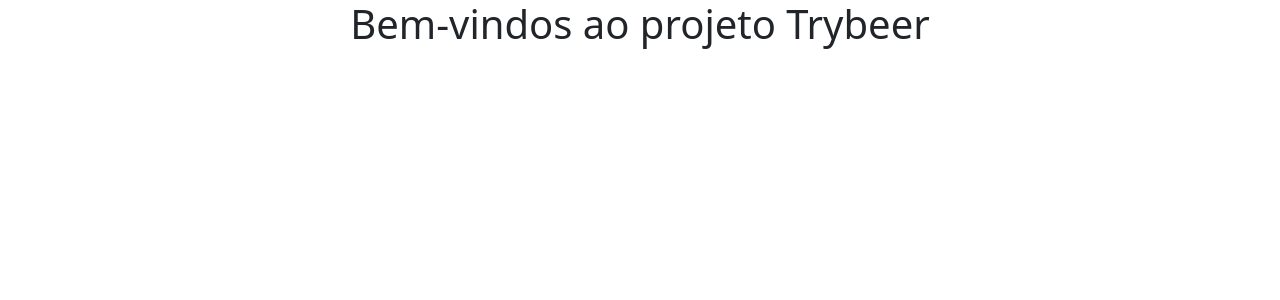
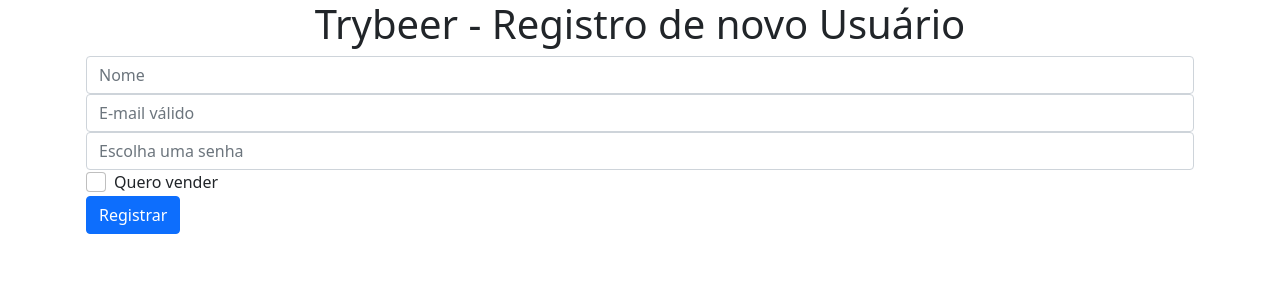
Before and after one commit to tryber/sd-03-trybeer-5, a React (Create React App) app in the folder front-end/: page /register in a window 1280 px wide. Shown: the top 300 px of the page. Built offline with nearby package versions, Linux system fonts and the light colour scheme.

Commit message:
first commit, waiting for register endpoint

```diff
--- a/front-end/src/App.js
+++ b/front-end/src/App.js
@@ -1,20 +1,21 @@
-
 import React from 'react';
-import {
-  BrowserRouter as Router,
-  Switch,
-  Route,
-} from "react-router-dom";
+import { BrowserRouter as Router, Switch, Route } from 'react-router-dom';
 import HomePage from './pages/HomePage';
+import SignupPage from './pages/SignupPage';
 
 function App() {
- return(
-   <Router>
-     <Switch>
-        <Route path="/"> <HomePage/> </Route>
-     </Switch>
-   </Router>
- );
+  return (
+    <Router>
+      <Switch>
+        <Route path="/register">
+          <SignupPage />
+        </Route>
+        <Route path="/">
+          <HomePage />
+        </Route>
+      </Switch>
+    </Router>
+  );
 }
 
 export default App;
--- a/front-end/src/pages/HomePage.js
+++ b/front-end/src/pages/HomePage.js
@@ -1,10 +1,9 @@
-
 import React from 'react';
 
 function HomePage() {
   return (
     <div className="HomePage">
-        <h1 className="text-center">Bem-vindos ao projeto Trybeer</h1>
+      <h1 className="text-center">Bem-vindos ao projeto Trybeer</h1>
     </div>
   );
 }
--- /dev/null
+++ b/front-end/src/pages/SignupPage.js
@@ -0,0 +1,113 @@
+import React, { useState } from 'react';
+
+function SignupPage() {
+  const [name, setName] = useState('');
+  const [email, setEmail] = useState('');
+  const [password, setPassword] = useState('');
+  const [seller, setSeller] = useState(false);
+
+  function validateName(currentName) {
+    // Fonte do regex : https://stackoverflow.com/questions/12778083/regex-with-space-and-letters-only
+    const regex = new RegExp(/^[a-zA-Z\s]+$/);
+    const maxLength = 12;
+    if (!regex.test(currentName) || currentName.length < maxLength) {
+      return false;
+    }
+    return true;
+  }
+
+  function validateEmail(currentEmail) {
+    // Fonte do regex : https://stackoverflow.com/questions/46155/how-to-validate-an-email-address-in-javascript
+    const regex = new RegExp(/^[a-zA-Z0-9.!#$%&'*+/=?^_`{|}~-]+@[a-zA-Z0-9](?:[a-zA-Z0-9-]{0,61}[a-zA-Z0-9])?(?:\.[a-zA-Z0-9](?:[a-zA-Z0-9-]{0,61}[a-zA-Z0-9])?)*$/);
+    if (!regex.test(currentEmail)) {
+      return false;
+    }
+    return true;
+  }
+
+  function handleSubmit(e) {
+    e.preventDefault();
+    if (validateName(name) && validateEmail(email)) {
+      fetch('https://localhost:3001/register', {
+        method: 'POST',
+        body: {
+          name,
+          email,
+          password,
+          seller,
+        },
+      }).then((response) => {
+        console.log(response.json());
+        return response.json();
+      });
+    }
+  }
+
+  return (
+    <div className="SignupPage container">
+      <h1 className="text-center">Trybeer - Registro de novo Usuário</h1>
+      <div className="form">
+        <form method="POST" onSubmit={ handleSubmit }>
+          <div className="form-group">
+            <input
+              data-testid="signup-name"
+              className="form-control"
+              minLength="12"
+              type="text"
+              name="name"
+              id="name"
+              placeholder="Nome"
+              onChange={ (e) => setName(e.target.value) }
+              value={ name }
+              required
+            />
+          </div>
+          <div className="form-group">
+            <input
+              data-testid="signup-email"
+              className="form-control"
+              type="email"
+              name="email"
+              id="email"
+              placeholder="E-mail válido"
+              onChange={ (e) => setEmail(e.target.value) }
+              value={ email }
+              required
+            />
+          </div>
+          <div className="form-group">
+            <input
+              data-testid="signup-password"
+              className="form-control"
+              type="password"
+              name="password"
+              minLength="6"
+              id="password"
+              placeholder="Escolha uma senha"
+              onChange={ (e) => setPassword(e.target.value) }
+              value={ password }
+              required
+            />
+          </div>
+          <div className="form-check">
+            <label className="form-check-label" htmlFor="seller">
+              <input
+                data-testid="signup-seller"
+                className="form-check-input"
+                type="checkbox"
+                name="seller"
+                id="seller"
+                onChange={ (e) => setSeller(e.target.checked) }
+                value={ seller }
+              />
+              Quero vender
+            </label>
+          </div>
+          <input type="submit" value="Registrar" data-testid="signup-btn" className="btn btn-primary" />
+        </form>
+      </div>
+    </div>
+  );
+}
+
+export default SignupPage;
```
